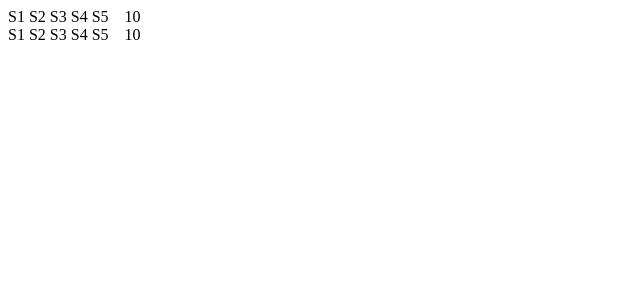
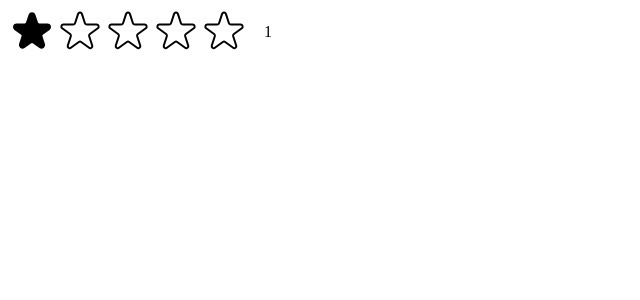
Before and after one commit to hapsarilw/react_apps, a React (Create React App) app in the folder 07-usepopcorn/: page / in a window 1280 px wide. Shown: the top 300 px of the page, without its empty margins (0-640 px from the left). Built offline with nearby package versions, Linux system fonts and the light colour scheme.

Commit message:
Creating a starts

```diff
--- a/07-usepopcorn/src/StarRating.js
+++ b/07-usepopcorn/src/StarRating.js
@@ -1,4 +1,5 @@
-export default function StarRating() {
+import { useState } from "react";
+
 const containerStyle = {
   display: "flex",
   alignItems: "center",
@@ -7,21 +8,105 @@
 
 const starContainerStyle = {
   display: 'flex',
-    gap: '4px',
 }
 
 const textStyle = {
   lineHeight: '0',
   margin: '0',
 }
+
+export default function StarRating({ maxRating = 1 }) {
+  const [rating, setRating] = useState(1)
+
+  function handleRating(rating) {
+    setRating(rating);
+  }
   return (
     <div style={containerStyle}>
       <div style={starContainerStyle}>
-        {Array.from({ length: 5 }, (_, i) => (
-          <span>S{i + 1}</span>
+        {Array.from({ length: maxRating }, (_, i) => (
+          <Star
+          key={i}
+          onRate={() => handleRating(i + 1)}
+          full={rating >= i + 1} />
         ))}
       </div>
-      <p style={textStyle}>10</p>
+      <p style={textStyle}>{rating || ''}</p>
     </div>
   );
 }
+
+const starStyle = {
+  width: '48px',
+  height: '48px',
+  display: 'block',
+  cursor: 'pointer'
+}
+
+function Star({ onRate, full }) {
+  return <span style={starStyle} onClick={onRate}>
+    {full ? <svg
+      xmlns="http://www.w3.org/2000/svg"
+      viewBox="0 0 20 20"
+      fill="#000"
+      stroke="#000"
+    >
+      <path
+        d="M9.049 2.927c.3-.921 1.603-.921 1.902 0l1.07 3.292a1 1 0 00.95.69h3.462c.969 0 1.371 1.24.588 1.81l-2.8 2.034a1 1 0 00-.364 1.118l1.07 3.292c.3.921-.755 1.688-1.54 1.118l-2.8-2.034a1 1 0 00-1.175 0l-2.8 2.034c-.784.57-1.838-.197-1.539-1.118l1.07-3.292a1 1 0 00-.364-1.118L2.98 8.72c-.783-.57-.38-1.81.588-1.81h3.461a1 1 0 00.951-.69l1.07-3.292z"
+      />
+    </svg> : <svg
+      xmlns="http://www.w3.org/2000/svg"
+      fill="none"
+      viewBox="0 0 24 24"
+      stroke="#000"
+    >
+      <path
+        strokeLinecap="round"
+        strokeLinejoin="round"
+        strokeWidth="{2}"
+        d="M11.049 2.927c.3-.921 1.603-.921 1.902 0l1.519 4.674a1 1 0 00.95.69h4.915c.969 0 1.371 1.24.588 1.81l-3.976 2.888a1 1 0 00-.363 1.118l1.518 4.674c.3.922-.755 1.688-1.538 1.118l-3.976-2.888a1 1 0 00-1.176 0l-3.976 2.888c-.783.57-1.838-.197-1.538-1.118l1.518-4.674a1 1 0 00-.363-1.118l-3.976-2.888c-.784-.57-.38-1.81.588-1.81h4.914a1 1 0 00.951-.69l1.519-4.674z"
+      />
+    </svg>}
+  </span>
+}
+
+/*
+SPACING SYSTEM (px)
+2 / 4 / 8 / 12 / 16 / 24 / 32 / 40 / 48 / 64 / 80 / 96 / 128
+
+FONT SIZE SYSTEM (px)
+10 / 12 / 14 / 16 / 18 / 20 / 24 / 30 / 36 / 44 /52 / 62 / 74 / 86 / 98
+*/
+
+/*
+FULL STAR
+
+<svg
+  xmlns="http://www.w3.org/2000/svg"
+  viewBox="0 0 20 20"
+  fill="#000"
+  stroke="#000"
+>
+  <path
+    d="M9.049 2.927c.3-.921 1.603-.921 1.902 0l1.07 3.292a1 1 0 00.95.69h3.462c.969 0 1.371 1.24.588 1.81l-2.8 2.034a1 1 0 00-.364 1.118l1.07 3.292c.3.921-.755 1.688-1.54 1.118l-2.8-2.034a1 1 0 00-1.175 0l-2.8 2.034c-.784.57-1.838-.197-1.539-1.118l1.07-3.292a1 1 0 00-.364-1.118L2.98 8.72c-.783-.57-.38-1.81.588-1.81h3.461a1 1 0 00.951-.69l1.07-3.292z"
+  />
+</svg>
+
+
+EMPTY STAR
+
+<svg
+  xmlns="http://www.w3.org/2000/svg"
+  fill="none"
+  viewBox="0 0 24 24"
+  stroke="#000"
+>
+  <path
+    strokeLinecap="round"
+    strokeLinejoin="round"
+    strokeWidth="{2}"
+    d="M11.049 2.927c.3-.921 1.603-.921 1.902 0l1.519 4.674a1 1 0 00.95.69h4.915c.969 0 1.371 1.24.588 1.81l-3.976 2.888a1 1 0 00-.363 1.118l1.518 4.674c.3.922-.755 1.688-1.538 1.118l-3.976-2.888a1 1 0 00-1.176 0l-3.976 2.888c-.783.57-1.838-.197-1.538-1.118l1.518-4.674a1 1 0 00-.363-1.118l-3.976-2.888c-.784-.57-.38-1.81.588-1.81h4.914a1 1 0 00.951-.69l1.519-4.674z"
+  />
+</svg>
+
+*/
--- a/07-usepopcorn/src/index.js
+++ b/07-usepopcorn/src/index.js
@@ -10,7 +10,6 @@
   <React.StrictMode>
     {/* <App /> */}
     <StartRating maxRating={5}/>
-    <StartRating maxRating={10}/>
   </React.StrictMode>
 );
 
```
Also changed, not shown: 1 other file (tests, documents, lock files or other folders). Lines whose indentation alone changed are shown as unchanged.
